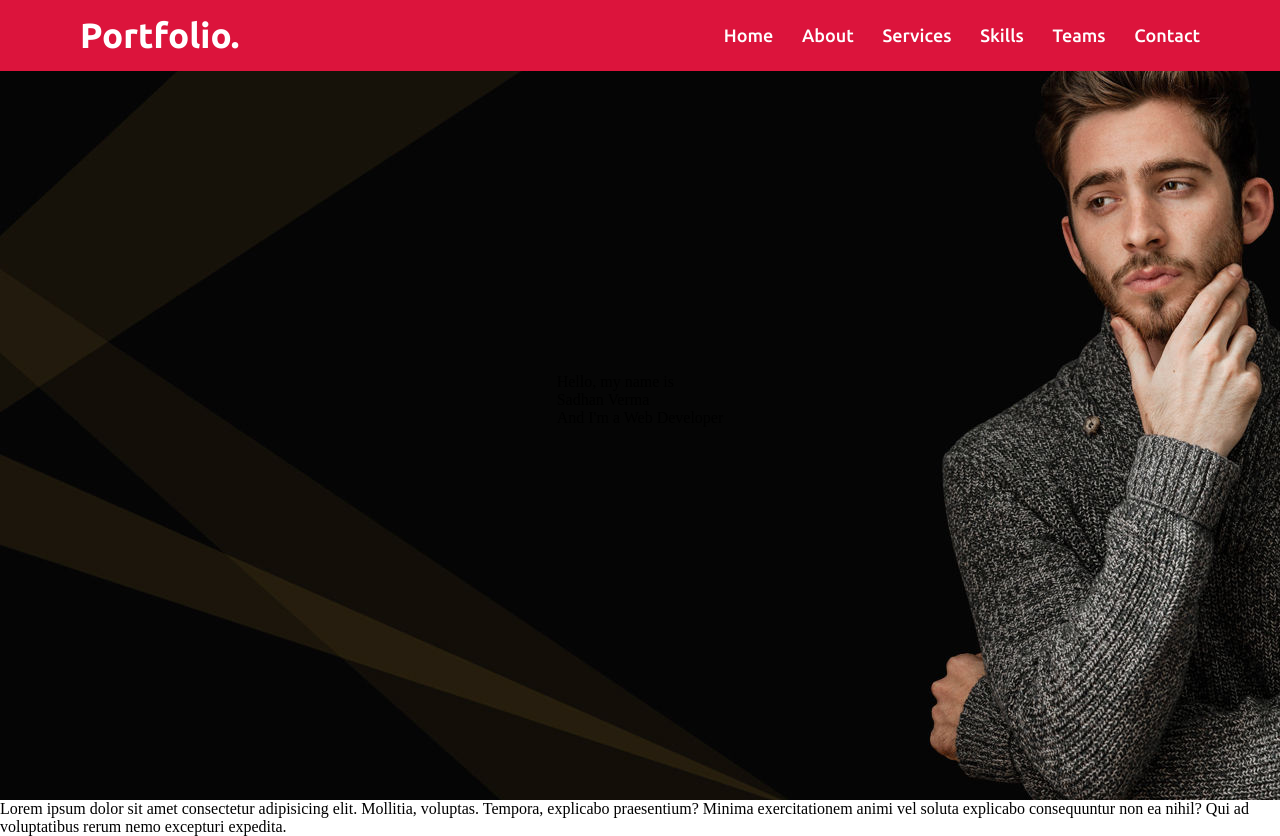
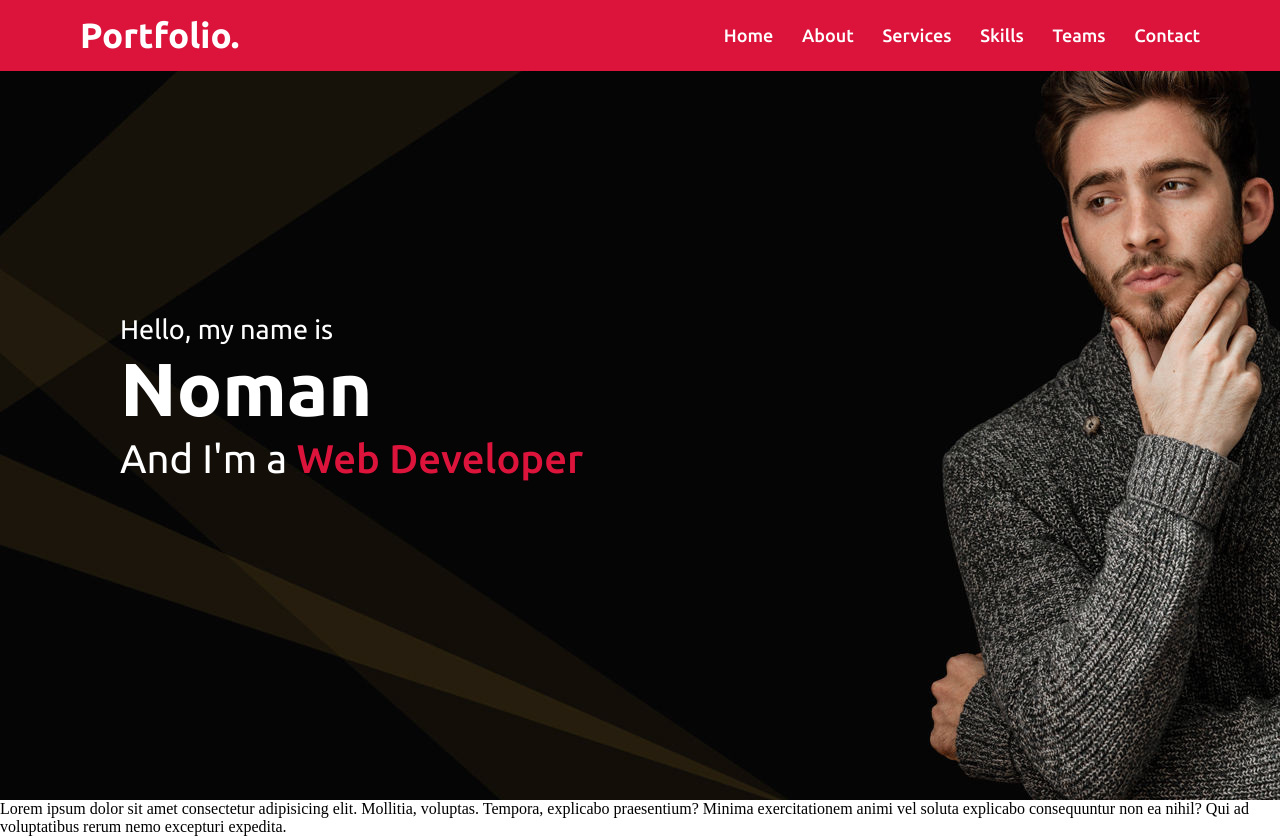
Before and after one commit to Noman1170/nbict-web-lab.github.io, a plain HTML site: page index.html in a window 1280 px wide. Drawn offline with Linux system fonts and the light colour scheme.

Commit message:
feb 02.02.2021

```diff
--- a/index.html
+++ b/index.html
@@ -27,9 +27,9 @@
        <section class="home" id="home">
             <div class="max-width">
                 <div class="home-content">
-                    <div>Hello, my name is</div>
-                    <div>Sadhan Verma</div>
-                    <div>And I'm a <span>Web Developer</span></div>
+                    <div class="text-1">Hello, my name is</div>
+                    <div class="text-2">Noman</div>
+                    <div class="text-3">And I'm a <span>Web Developer</span></div>
                 </div>
             </div>
        </section>
--- a/style.css
+++ b/style.css
@@ -51,4 +51,24 @@
     height: 100vh;
     background-size: cover;
     background-attachment: fixed;
+    color: #fff;
+    font-family: ubuntu,sans-serif;
 }
+.home .max-width{
+    margin: auto 0 auto 40px;
+}
+.home .home-content .text-1{
+    font-size: 27px;
+}
+.home .home-content .text-2{
+    font-size: 75px;
+    font-weight: 600;
+}
+.home .home-content .text-3{
+    font-size: 40px;
+    margin: 5px 0px;
+}
+.home .home-content .text-3 span{
+color: crimson;
+font-weight:500;
+}
```
Also changed, not shown: extra/old.html (+23 -0 lines).
